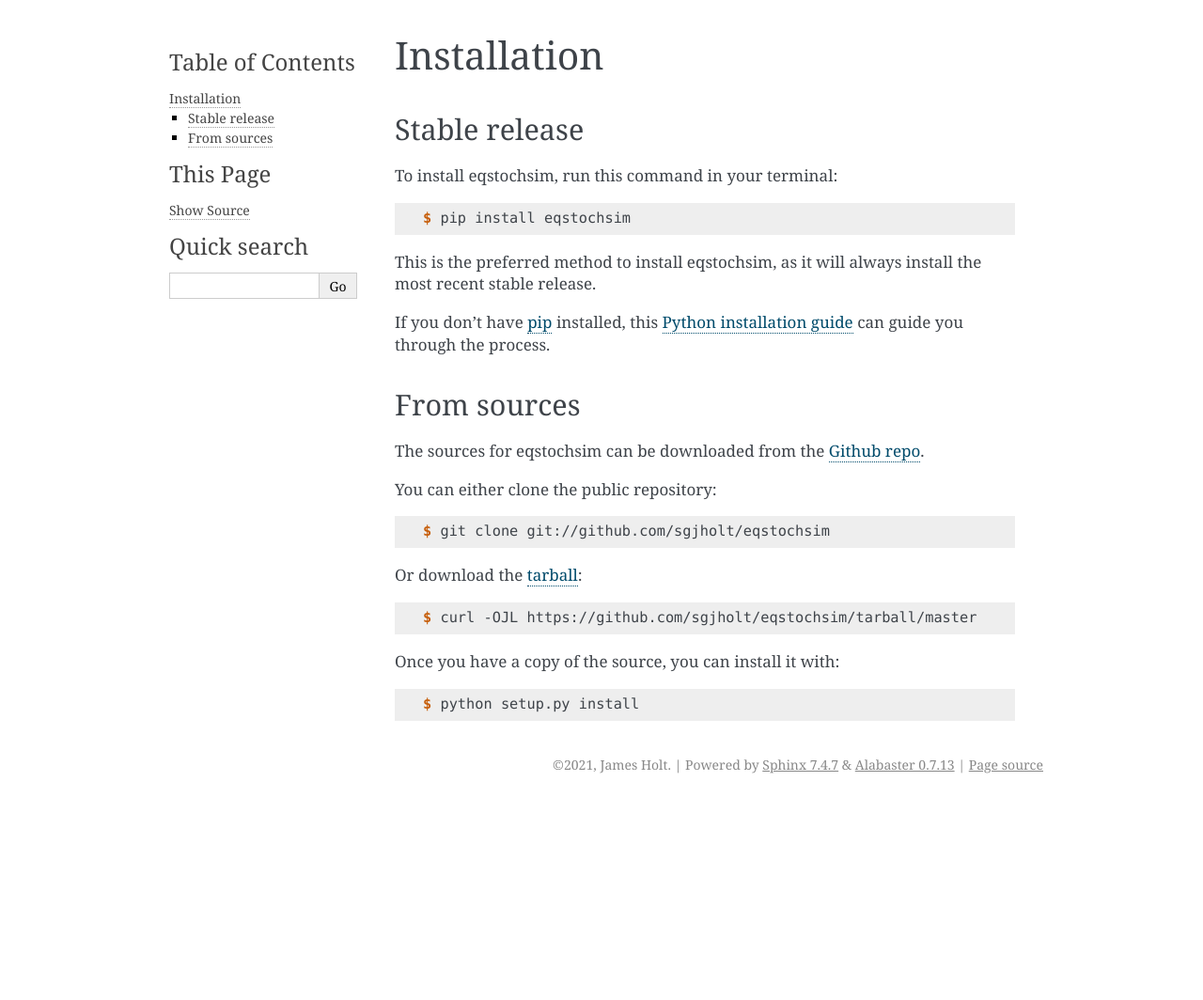
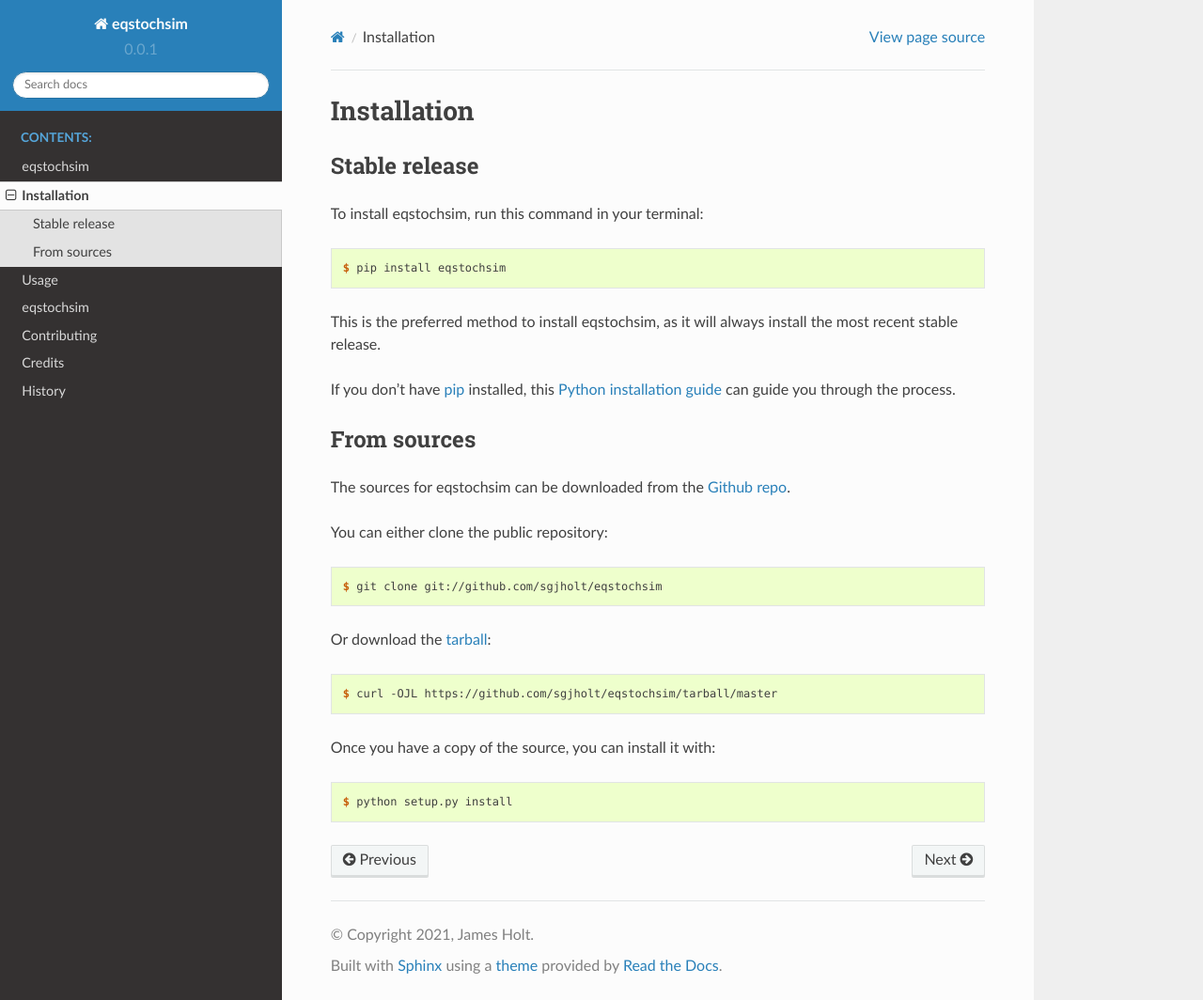
Before and after one commit to sgjholt/eqstochsim, a Sphinx documentation site: the page built from docs/installation.rst, in a window 1280 px wide and 1064 px high. Shown: the whole window at 94% size. Built offline with Sphinx 7.4.7 and the Read the Docs theme 2.0.0, drawn with Linux system fonts in a browser that asks for light colours; pages that are not in the unit, such as notebooks, are missing from menus.

Commit message:
connecting docs

```diff
--- a/docs/conf.py
+++ b/docs/conf.py
@@ -31,7 +31,11 @@ import eqstochsim
 
 # Add any Sphinx extension module names here, as strings. They can be
 # extensions coming with Sphinx (named 'sphinx.ext.*') or your custom ones.
-extensions = ['sphinx.ext.autodoc', 'sphinx.ext.viewcode']
+extensions = [
+    'sphinx.ext.autodoc',
+    'sphinx.ext.viewcode',
+    'sphinxcontrib.napoleon',
+    ]
 
 # Add any paths that contain templates here, relative to this directory.
 templates_path = ['_templates']
@@ -83,7 +87,7 @@ todo_include_todos = False
 # The theme to use for HTML and HTML Help pages.  See the documentation for
 # a list of builtin themes.
 #
-html_theme = 'alabaster'
+html_theme = 'sphinx_rtd_theme'
 
 # Theme options are theme-specific and customize the look and feel of a
 # theme further.  For a list of options available for each theme, see the
@@ -94,9 +98,9 @@ html_theme = 'alabaster'
 # Add any paths that contain custom static files (such as style sheets) here,
 # relative to this directory. They are copied after the builtin static files,
 # so a file named "default.css" will overwrite the builtin "default.css".
-html_static_path = ['_static']
+html_static_path = [] # ['_static']
 
-
+html_title = "%s v%s Manual" % (project, version)
 # -- Options for HTMLHelp output ---------------------------------------
 
 # Output file base name for HTML help builder.
--- /dev/null
+++ b/docs/doc-requirements.txt
@@ -0,0 +1,2 @@
+numpy=1.20.2
+sphinx=4.0.2
--- /dev/null
+++ b/docs/modules.rst
@@ -0,0 +1,7 @@
+eqstochsim
+==========
+
+.. toctree::
+   :maxdepth: 4
+
+   eqstochsim
```
Also changed, not shown: docs/eqstochsim.rst (added, +45 -0 lines), 1 other file.
